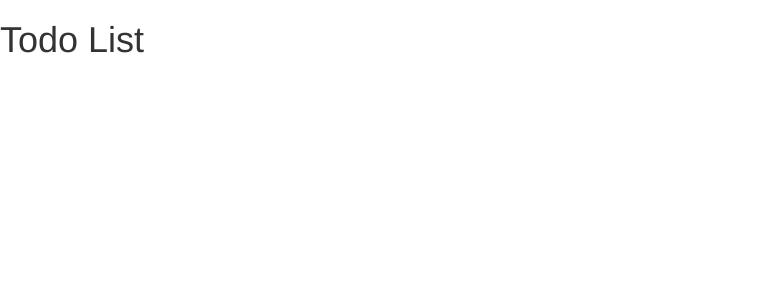
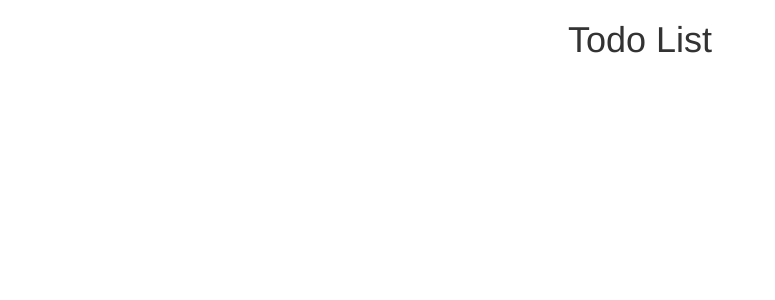
Before and after one commit to madintist/todo-app-vue, a Vue app: page /#/ in a window 1280 px wide. Shown: the top 300 px of the page, without its empty margins (0-775 px from the left). Built offline with nearby package versions, Linux system fonts and the light colour scheme.

Commit message:
Use PageHeader component

```diff
--- a/src/components/Todo.vue
+++ b/src/components/Todo.vue
@@ -1,12 +1,17 @@
 <template>
   <div class="todo-container">
-    <h1>{{ headerText }}</h1>
+    <page-header :header-text="headerText"></page-header>
   </div>
 </template>
 
 <script>
+  import PageHeader from './PageHeader';
+
   export default {
-    name: 'hello',
+    name: 'todo-container',
+    components: {
+      'page-header': PageHeader
+    },
     data () {
       return {
         headerText: 'Todo List'
```
